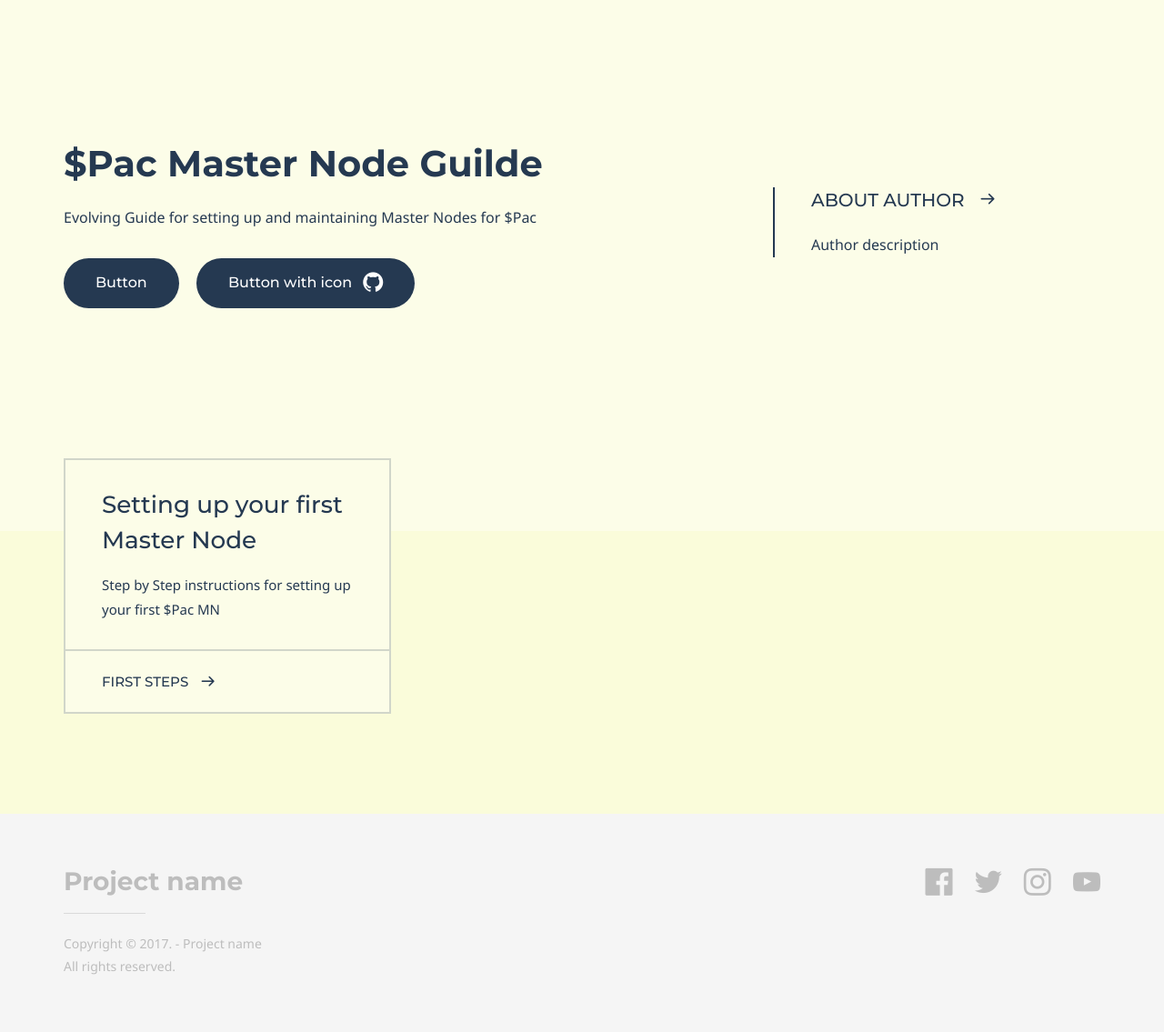
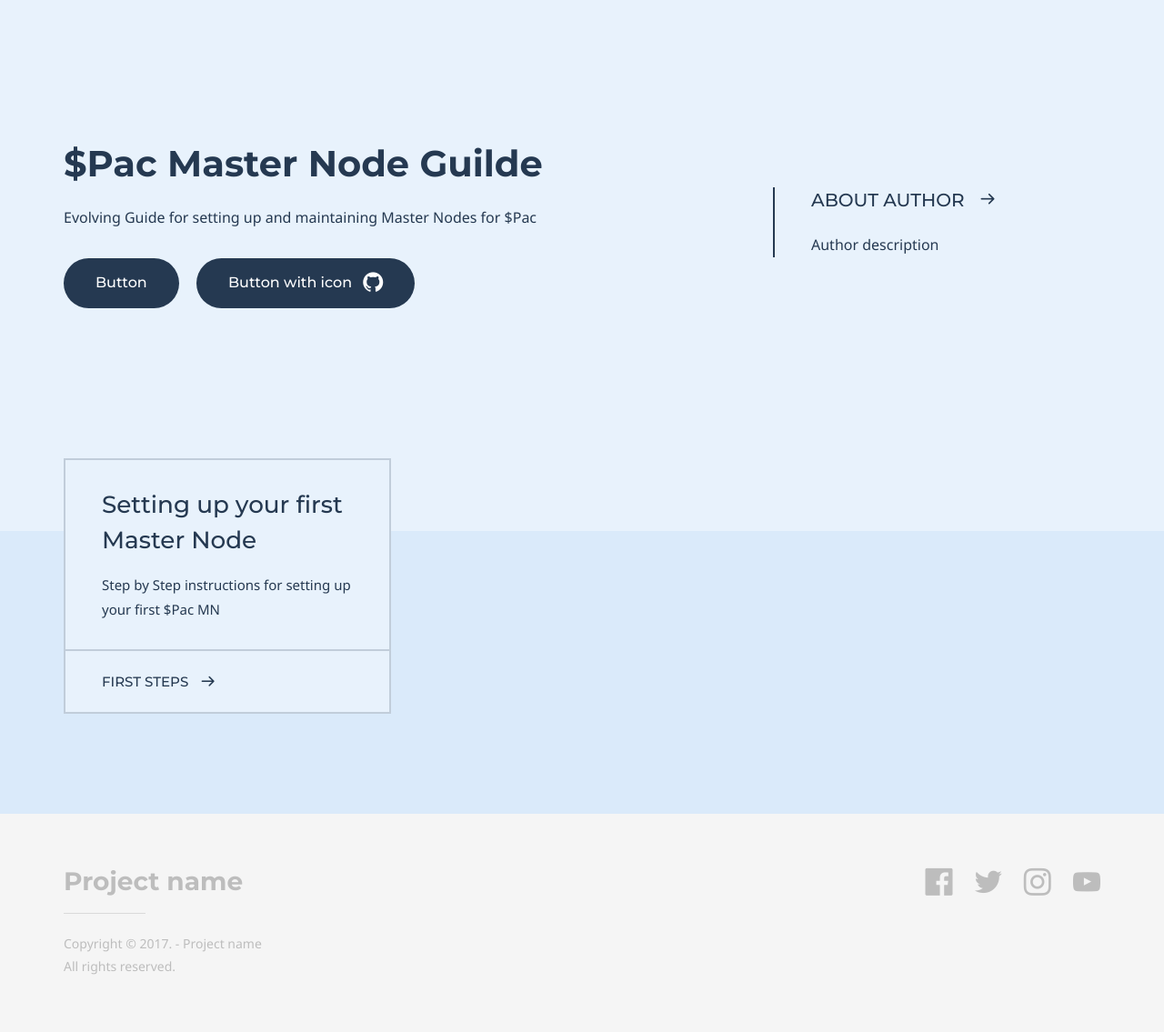
Before and after one commit to theRealDijida/pacmn, a Jekyll site: the page built from index.md, in a window 1280 px wide. Shown: the whole page at 91% size. Built offline with Jekyll 4.4.1, drawn with Linux system fonts in a browser that asks for light colours; some web fonts are replaced.

Commit message:
yellow sucks

```diff
--- a/_config.yml
+++ b/_config.yml
@@ -2,7 +2,7 @@
 doks:
     baseurl: /pacmn
     ulr: https://therealdijida.github.io
-    color_theme: yellow # Available themes: blue (default), green, purple, red and yellow
+    color_theme: # Available themes: blue (default), green, purple, red and yellow
     header:
         logo:
             text: $Pac Master Node Guide
```
